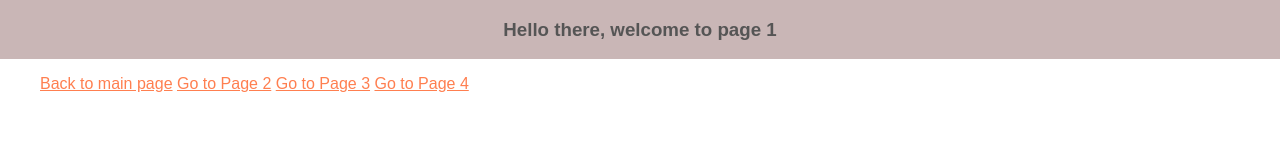
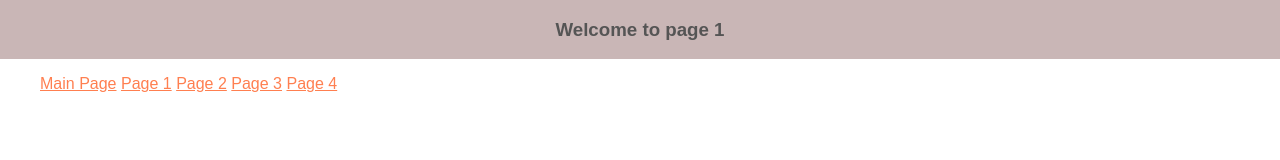
Before and after one commit to keithseator/CSSTutorial, a plain HTML site: page page1.html in a window 1280 px wide. Drawn offline with Linux system fonts and the light colour scheme.

Commit message:
Fixed link formatting

```diff
--- a/page1.html
+++ b/page1.html
@@ -12,7 +12,7 @@
 <body>
     <header class="header">
         <div class="container">
-            <h3>Hello there, welcome to page 1</h3>
+            <h3>Welcome to page 1</h3>
         </div>
     </header>
 
@@ -20,16 +20,19 @@
         <div>
             <ul>
                 <li>
-                    <a href="index.html">Back to main page</a>
+                    <a href="index.html">Main Page</a>
                 </li>
                 <li>
-                    <a href="page2.html">Go to Page 2</a>
+                    <a href="page1.html">Page 1</a>
                 </li>
                 <li>
-                    <a href="page3.html">Go to Page 3</a>
+                    <a href="page2.html">Page 2</a>
                 </li>
                 <li>
-                    <a href="page4.html">Go to Page 4</a>
+                    <a href="page3.html">Page 3</a>
+                </li>
+                <li>
+                    <a href="page4.html">Page 4</a>
                 </li>
             </ul>
         </div>
```
Also changed, not shown: index.html (+11 -0 lines), page2.html (+7 -4 lines), page3.html (+7 -4 lines), page4.html (+7 -4 lines).
